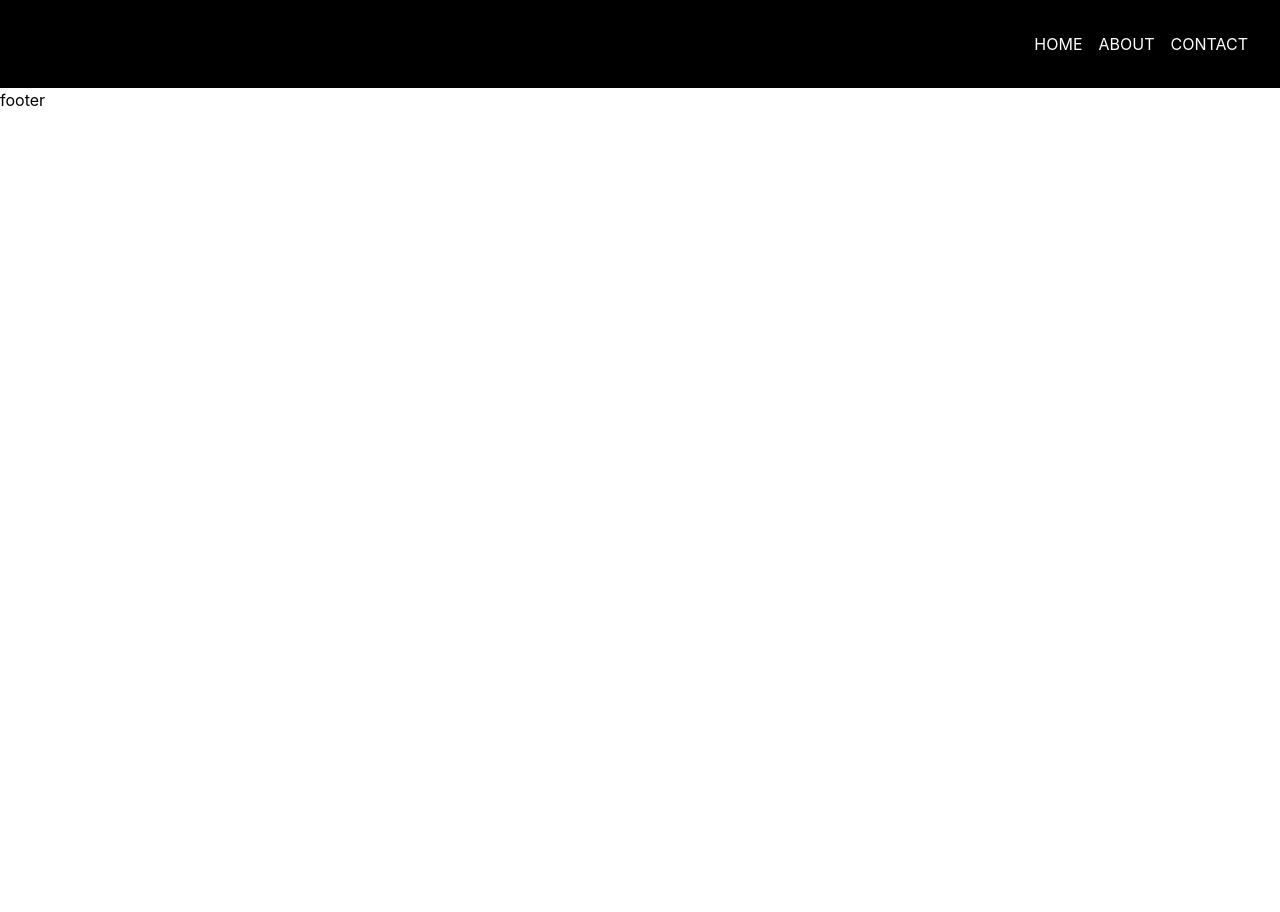
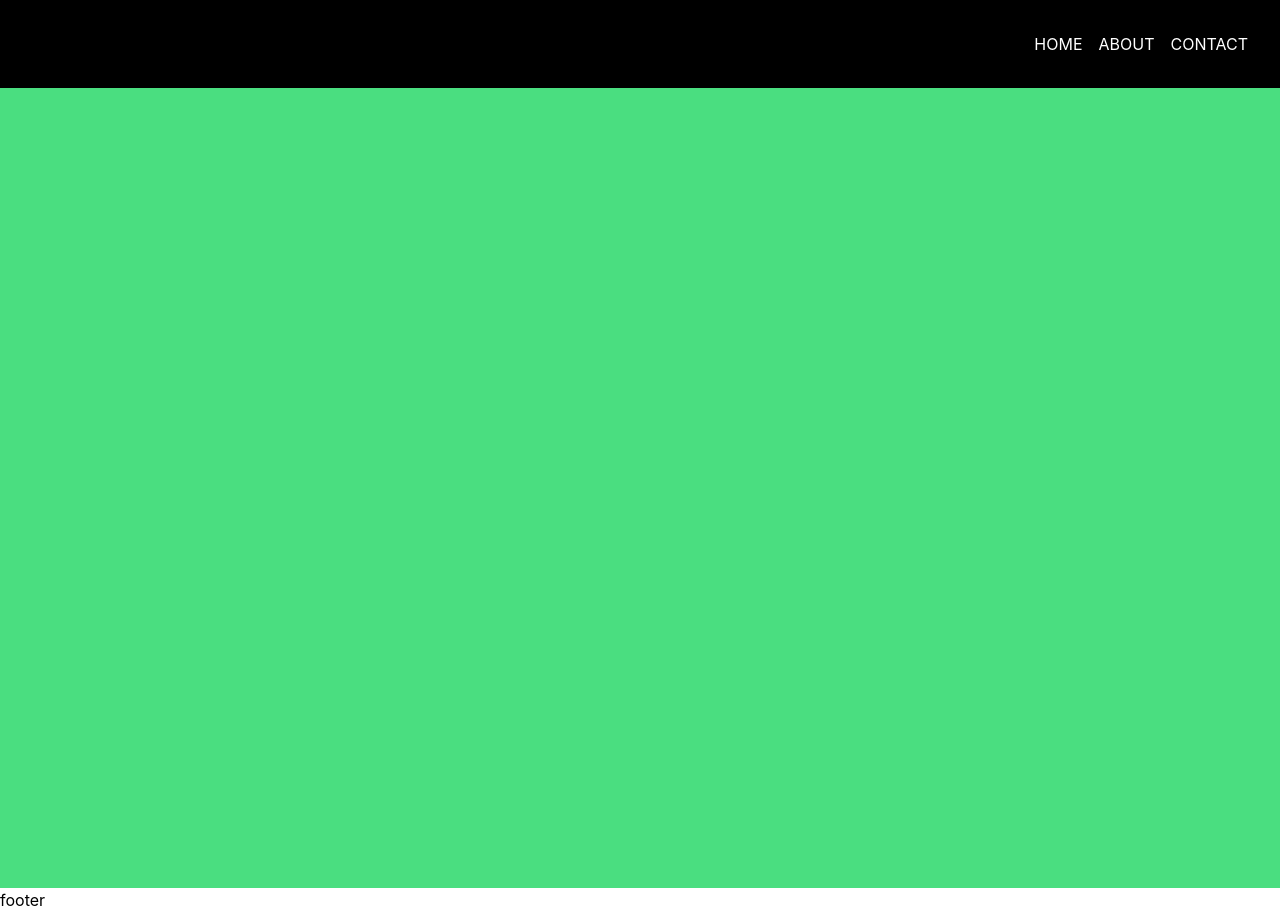
Before and after one commit to ax-sh-lab/windicss-react-ts-vite, a React (Vite) app: page /product in a window 1280 px wide. Before the commit the page ends 800 px from the top, so only its background shows below. Built offline with nearby package versions, Linux system fonts and the light colour scheme.

Commit message:
add product page

```diff
--- a/src/components/App.tsx
+++ b/src/components/App.tsx
@@ -2,6 +2,7 @@ import "./App.scss";
 import Layout from "./Layout/Layout";
 import { Routes, Route } from "react-router-dom";
 import Home from "./pages/Home/Home";
+import ProductPage from "./pages/ProductPage/ProductPage";
 
 // https://windicss.org/
 // https://tailwindcss.com/
@@ -10,7 +11,7 @@ function App() {
     <Layout>
       <Routes>
         <Route path="/" element={<Home />} />
-        {/* <Route path="about" element={<About />} /> */}
+        <Route path="product" element={<ProductPage />} />
       </Routes>
     </Layout>
   );
--- /dev/null
+++ b/src/components/pages/ProductPage/ProductPage.tsx
@@ -0,0 +1,8 @@
+const ProductPage = () => {
+  return (
+    <div className="ProductPage">
+      <section className="bg-green-400 h-screen"></section>
+    </div>
+  );
+};
+export default ProductPage;
```
